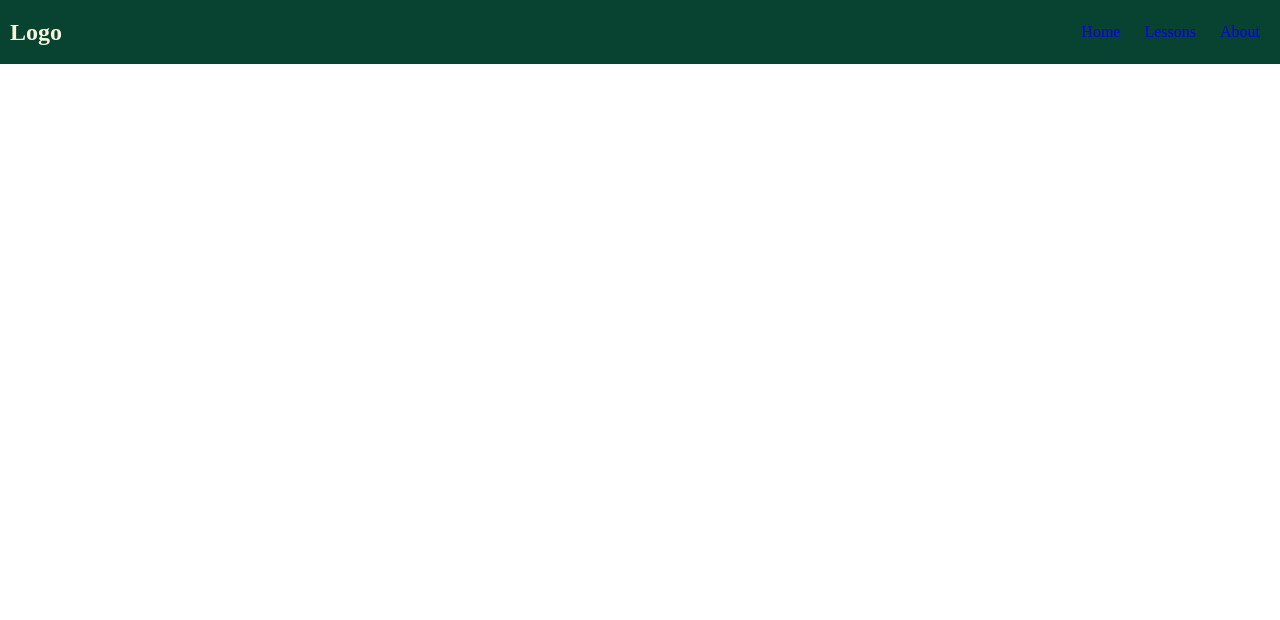
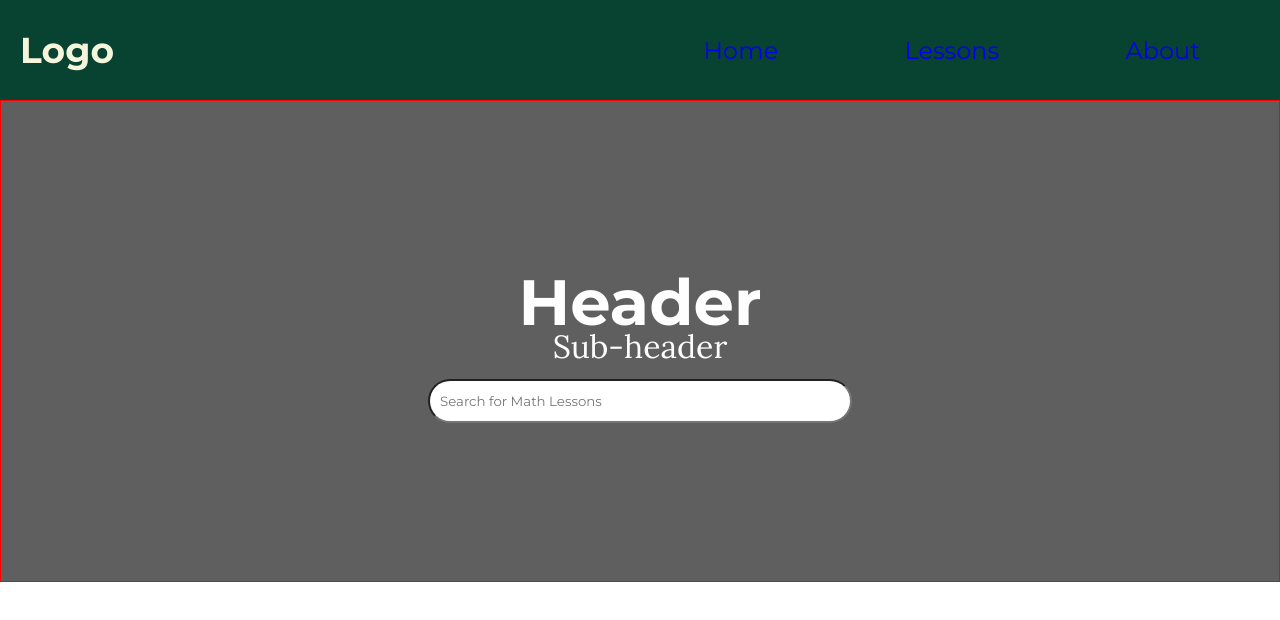
Before and after one commit to akihikooooo/akihikooooo.github.io, a plain HTML site: page index.html in a window 1280 px wide. Drawn offline with Linux system fonts and the light colour scheme.

Commit message:
MathDomain v1.1.1

```diff
--- a/index.html
+++ b/index.html
@@ -17,6 +17,17 @@
             <li><a href="#About">About</a></li>
         </ul>
     </nav>
+    <div id="section1">
+        <div>
+            <h1>Header</h1>
+            <p style="font-family: Lora;">Sub-header</p>
+            <input type="text"
+            style="height:40px; width:25rem"
+            id="searchbar"
+            placeholder="Search for Math Lessons"
+            style="font-family:Hind Siliguri;">
+        </div>
+    </div>
 
 </body>
 </html>
--- a/style.css
+++ b/style.css
@@ -10,7 +10,21 @@
     --fire-brick: #b43130ff;
     --rust: #b84d23ff;
 }
-
+@font-face {
+    font-family: Montserrat;
+    src: url(./font/Montserrat-VariableFont_wght.ttf);
+}
+@font-face {
+    font-family: Lora;
+    src: url(./font/Lora-VariableFont_wght.ttf);
+}
+@font-face {
+    font-family: Hind Siliguri;
+    src: url(./font/HindSiliguri-Regular.ttf);
+}
+* {
+    font-family: "Montserrat";
+}
 body {
     margin:0px;
     padding:0px;
@@ -19,11 +33,12 @@ ul {
     list-style:none;
 }
 nav {
+    font-size: 1.5rem;
     display:flex;
     align-items: center;
     justify-content:space-between;
-    padding:0px 10px 0px 10px;
-    height:64px;
+    padding:0px 20px;
+    height:100px;
     background-color: var(--brunswick-green);
     color:beige;
 }
@@ -33,4 +48,29 @@ nav ul li{
 }
 nav ul li a{
     text-decoration: none;
+    padding:35px 50px;
 }
+nav ul li a:hover{
+    background-color: #fefefe;
+}
+#section1 {
+    font-size: 2rem;
+    text-align: center;
+    border:solid 1px red;
+    line-height: 1px;
+    display:flex;
+    align-items:center;
+    justify-content: center;
+    background-color: #5f5f5f;
+    color:#fefefe;
+    height:30rem;
+}
+input[type="text"]{
+    border-radius:100px;
+    padding:0px 10px;
+}
+@media only screen and (max-width: 600px) {
+    nav ul li a{
+        display:none;
+    }
+  }
```
Also changed, not shown: font/HindSiliguri-Regular.ttf (added), font/Lora-VariableFont_wght.ttf (added), font/Montserrat-VariableFont_wght.ttf (added).
